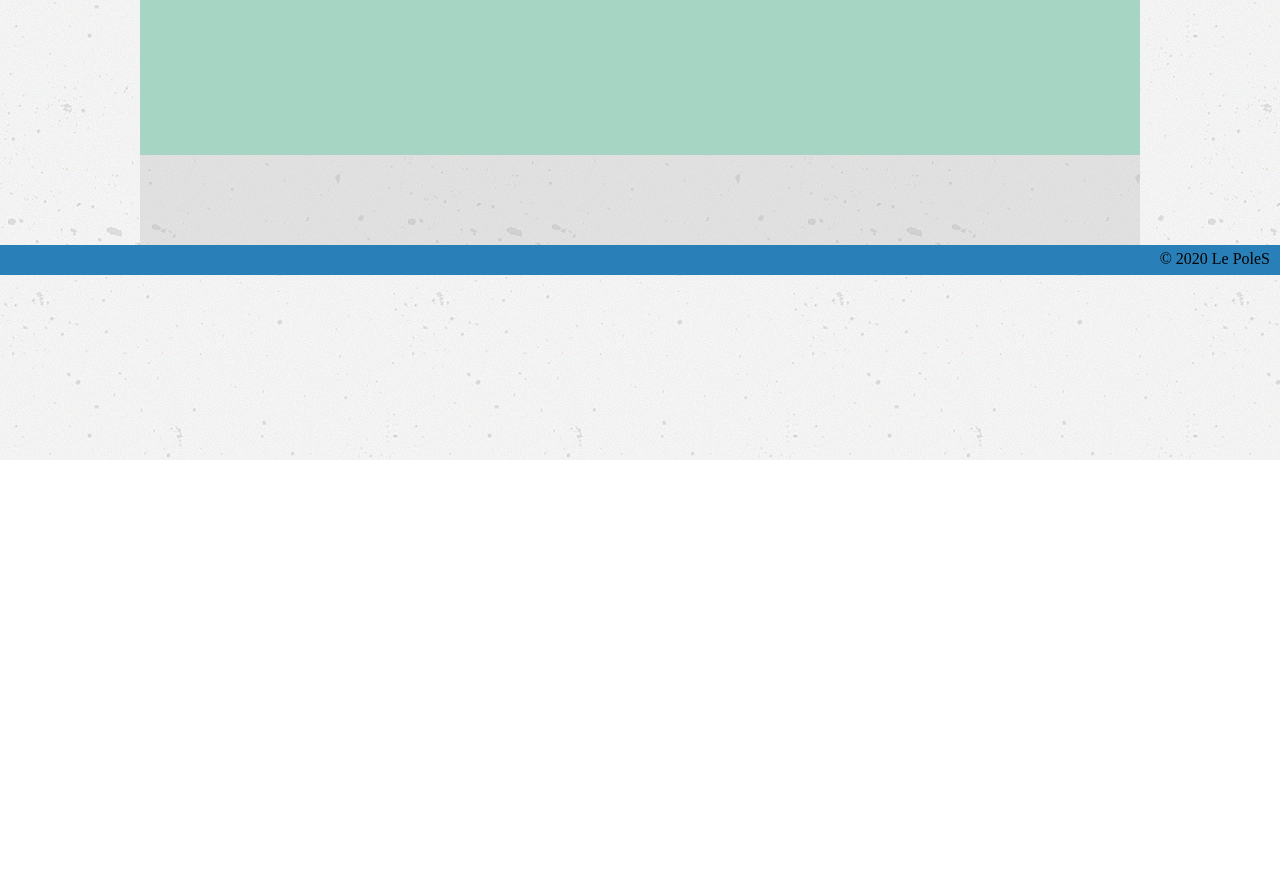
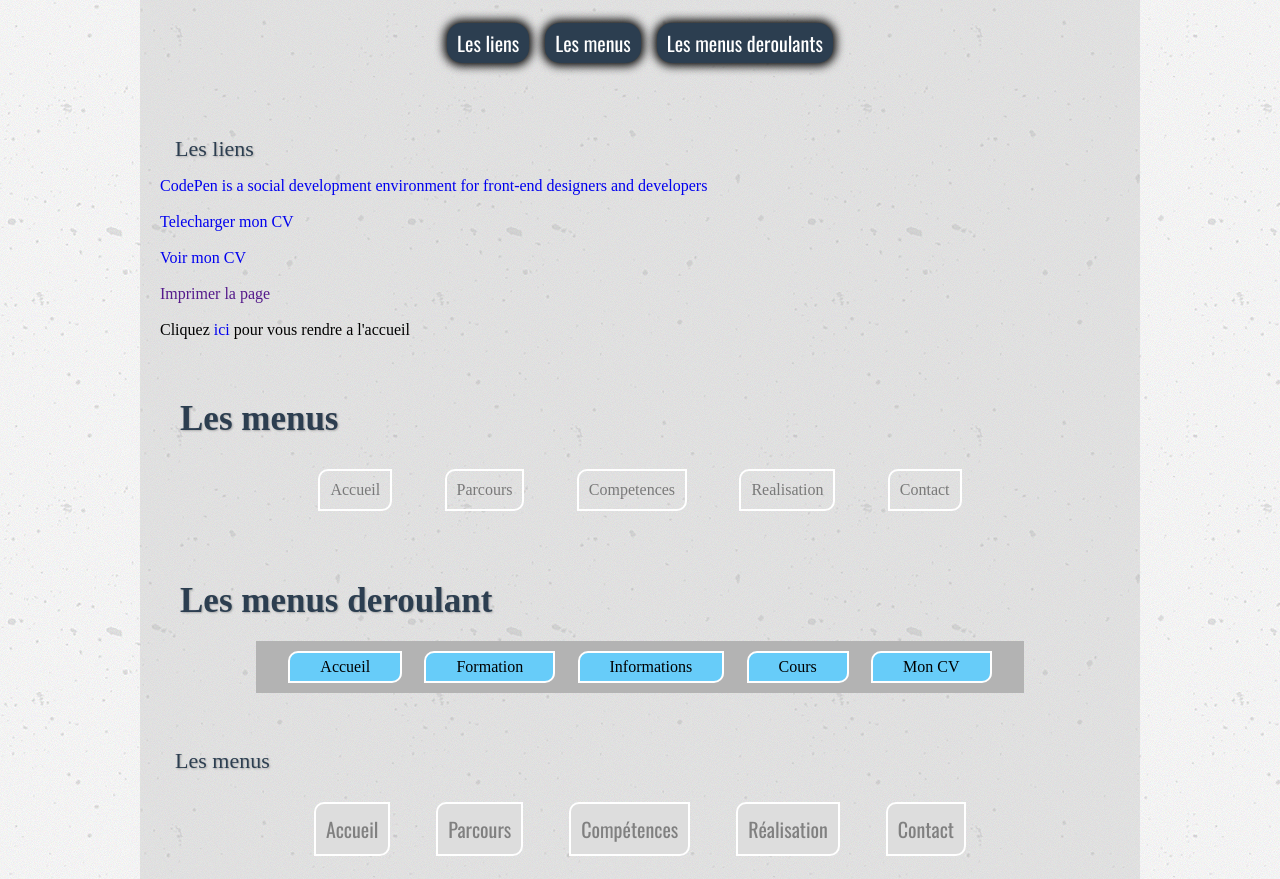
Before and after one commit to anilexs/phase2, a plain HTML site: page lien_menu.html in a window 1280 px wide. Shown: the part 340-1219 px from the top of the page. Before the commit the page ends 800 px from the top, so only its background shows below. Drawn offline with nearby package versions, Linux system fonts and the light colour scheme.

Commit message:
08/06/23 menu

```diff
--- a/css/style.css
+++ b/css/style.css
@@ -227,7 +227,6 @@ aside{
     background: #A6D6C3;
 }
 section{
-    margin-top: 50px;
 /*    background: #DAF7A6;*/
     padding: 20px;
 }
@@ -544,3 +543,78 @@ ul{
     color: white;
     text-align: center;
 }
+.lien1{
+    display: flex;
+    justify-content: center;
+
+}
+ul.lien1 li{
+    margin: 8px;
+    padding: 5px 10px;
+    border-radius: 15px;
+    background-color: #2c3e50;
+    font-size: 20px;
+    box-shadow: 0px 0px 10px 3px black;
+    font-family: oswald;
+}
+ul li:hover{
+    box-shadow: none;
+}
+ul a{
+    color: white;
+    text-decoration: none;
+}
+.a a{
+    text-decoration: none;
+}
+.a a:hover{
+    color: red;
+}
+.secmenu2 li{
+    border: 2px solid white;
+    padding: 10px 10px;
+    border-radius: 10px 0px;
+}
+.secmenu2 a{
+    color: #797979;
+}
+
+.secmenu3 li{
+    background-color: #67ccf9;
+    border: 2px solid white;
+    padding: 5px 30px;
+    border-radius: 10px 0px;
+}
+.secmenu3 a{
+    color: black;
+}
+.secmenu3 ul{
+    background-color: rgb(179, 179, 179);
+}
+
+#menu nav {
+  background: transparent;
+  border: none;
+}
+
+#menu ul {
+  list-style: none;
+  text-align: center;
+}
+
+#menu ul li {
+  display: inline-block;
+}
+
+#menu nav a {
+  padding: 10px;
+  color: grey;
+  text-decoration: none;
+  background: #ddd;
+  transition: 1s ease-in;
+}
+
+#menu nav a:hover {
+  color: #fff;
+  background: #069;
+}
--- a/lien_menu.html
+++ b/lien_menu.html
@@ -67,33 +67,61 @@
     </nav>
 
     <main>
-        <!--Contenu principal-->
-        <aside>
-            <!--Contenu secondaire-->
-        </aside>
+        <section>
+            <div>
+                <h2>Liens & menus</h2>
+            </div>
+            <ul class="lien1">
+                <li><a href="">Les liens</a></li>
+                <li><a href="">Les menus</a></li>
+                <li><a href="">Les menus deroulants</a></li>
+            </ul>
+        </section>
+        <section>
+            <h3>Les liens</h3>
+            <div class="a">
+                <a href="https://codepen.io/" target="_blank">CodePen is a social development environment for front-end designers and developers</a> <br><br>
+                <a href="files/cv.doc">Telecharger mon CV</a> <br><br>
+                <a href="files/cv.pdf">Voir mon CV</a> <br><br>
+                <a href="" onclick="window.print()">Imprimer la page</a> <br><br>
+                <p>Cliquez<a href="index.html"> ici </a>pour vous rendre a l'accueil</p>
+            </div>
+        </section>
+        <section class="secmenu2">
+            <h2>Les menus</h2>
+            <ul>
+                <li><a href="">Accueil</a></li>
+                <li><a href="">Parcours</a></li>
+                <li><a href="">Competences</a></li>
+                <li><a href="">Realisation</a></li>
+                <li><a href="">Contact</a></li>
+            </ul>
+        </section>
+        <section class="secmenu3">
+            <h2>Les menus deroulant</h2>
+            <ul>
+                <li><a href="">Accueil</a></li>
+                <li><a href="">Formation</a></li>
+                <li><a href="">Informations</a></li>
+                <li><a href="">Cours</a></li>
+                <li><a href="">Mon CV</a></li>
+            </ul>
+        </section>
+        <section id="menu">
+    <h3>Les menus</h3>
 
-        <section>
-            <!--Zone de contenu : titre, texte, regroupement thématique-->
-            <div>
-                <!--Zone supplémentaire de contenu-->
-            </div>
+    <nav>
+        <ul>
+            <li><a href="#">Accueil</a></li>
+            <li><a href="#">Parcours</a></li>
+            <li><a href="#">Compétences</a></li>
+            <li><a href="#">Réalisation</a></li>
+            <li><a href="#">Contact</a></li>
+        </ul>
+    </nav>
+</section>
 
-            <span>
-                <!--Zone supplémentaire de contenu-->
-            </span>
-
-            <article>
-                <!--Zone supplémentaire de contenu-->
-            </article>
-        </section>
     </main>
-
-    <footer>
-        <!--Zone du bas, ex : liens administratifs, mentions légales, plan du site, CGU, CGV, contact, copyright-->
-        <small>
-            &copy; 2020 Le PoleS
-        </small>
-    </footer>
 </body>
 
 </html>
```
